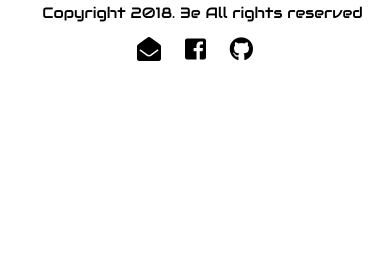
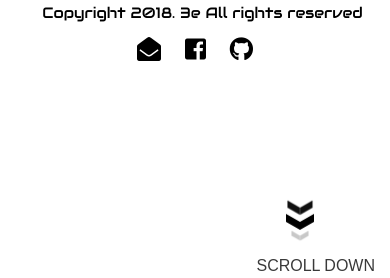
Before and after one commit to soulwawa/mysite, a Django app: page /devlog/ in a window 390 px wide. Shown: the part 566-844 px from the top of the page. Run offline with Django 3.2, Linux system fonts and the light colour scheme; data that the repository does not hold is empty; some libraries are stand-ins or nearby versions.

Commit message:
index.html add, scroll animate add

```diff
--- a/blog/views.py
+++ b/blog/views.py
@@ -6,7 +6,7 @@ from blog.models import Post, Tag
 
 
 def index(request):
-    return render(request, "base.html")
+    return render(request, "index.html")
 
 
 def about(request):
@@ -22,7 +22,7 @@ def devlog(request):
     tag_list = Tag.objects.all()
     # number_list = range(1, 1000)
     page = request.GET.get('page', 1)
-    paginator = Paginator(post_list, 5)
+    paginator = Paginator(post_list, 4)
 
     # Paginator
     try:
--- a/static/css/mysite.css
+++ b/static/css/mysite.css
@@ -229,7 +229,6 @@ section {
 /* Footer */
 
 footer {
-	-webkit-background-size: cover;
 	background-size: cover;
 }
 
@@ -305,6 +304,86 @@ hr {
 .error-actions {margin-top:15px;margin-bottom:15px;}
 .error-actions .btn { margin-right:10px; }
 
+.scroll-container {
+  position: fixed;
+	z-index: 1;
+	bottom: 0;
+}
+
+.chevron {
+  position: absolute;
+  width: 28px;
+  height: 8px;
+  opacity: 0;
+  transform: scale3d(0.5, 0.5, 0.5);
+  animation: move 3s ease-out infinite;
+}
+
+.chevron:first-child {
+  animation: move 3s ease-out 1s infinite;
+}
+
+.chevron:nth-child(2) {
+  animation: move 3s ease-out 2s infinite;
+}
+
+.chevron:before,
+.chevron:after {
+  content: ' ';
+  position: absolute;
+  top: 0;
+  height: 100%;
+  width: 51%;
+  background: black;
+}
+
+.chevron:before {
+  left: 0;
+  transform: skew(0deg, 30deg);
+}
+
+.chevron:after {
+  right: 0;
+  width: 50%;
+  transform: skew(0deg, -30deg);
+}
+
+@keyframes move {
+  25% {
+    opacity: 1;
+
+  }
+  33% {
+    opacity: 1;
+    transform: translateY(30px);
+  }
+  67% {
+    opacity: 1;
+    transform: translateY(40px);
+  }
+  100% {
+    opacity: 0;
+    transform: translateY(55px) scale3d(0.5, 0.5, 0.5);
+  }
+}
+
+.scroll-text {
+  display: block;
+  margin-top: 75px;
+  margin-left: -30px;
+  font-size: 16px;
+  color: black;
+  text-transform: uppercase;
+  white-space: nowrap;
+  opacity: .25;
+  animation: pulse 2s linear alternate infinite;
+}
+
+@keyframes pulse {
+  to {
+    opacity: 1;
+  }
+}
 
 @media(max-width:992px) {
 	h1 {
@@ -351,4 +430,7 @@ hr {
 	.log-left {
 		padding: 15px;
 	}
+	.scroll-container{
+		right: 0%;
+	}
 }
--- a/templates/base.html
+++ b/templates/base.html
@@ -28,38 +28,18 @@
   <div class="container">
     <div class="row text-center title">
       {% block home_button %}
-{#      <h4 class="light muted"></h4>#}
+        {#      <h4 class="light muted"></h4>#}
       {% endblock %}
     </div>
     {% block content %}
-      <div class="row services">
-        <div class="col-md-4">
-          <div class="service" onclick="location.href='{% url 'blog:about' %}';">
-            <div class="icon-holder">
-              <img src="{% static 'image/noun_Information_753148.png' %}" alt="about" class="icon">
-            </div>
-            <h4 class="heading" lang="en">About</h4>
-            <p class="description" lang="en">Introduce 3e..</p>
-          </div>
-        </div>
-        <div class="col-md-4">
-          <div class="service" onclick="location.href='{% url 'blog:project' %}';">
-            <div class="icon-holder">
-              <img src="{% static 'image/noun_Accounts Project_1875474.png' %}" alt="project" class="icon">
-            </div>
-            <h4 class="heading" lang="en">Project</h4>
-            <p class="description" lang="en">My Project...</p>
-          </div>
-        </div>
-        <div class="col-md-4">
-          <div class="service" onclick="location.href='{% url 'blog:devlog' %}';">
-            <div class="icon-holder">
-              <img src="{% static 'image/noun_note_1470872.png' %}" alt="log" class="icon">
-            </div>
-            <h4 class="heading" lang="en">Dev Notes</h4>
-            <p class="description" lang="en">It's Dev notes log..</p>
-          </div>
-        </div>
+
+    {% endblock %}
+    {% block scroll %}
+      <div class="scroll-container col-md-offset-4 col-md-4">
+        <div class="chevron"></div>
+        <div class="chevron"></div>
+        <div class="chevron"></div>
+        <span class="scroll-text">Scroll down</span>
       </div>
     {% endblock %}
   </div>
--- a/templates/devlog.html
+++ b/templates/devlog.html
@@ -10,7 +10,7 @@
       onAfterPageLoad: function ($items) {
         $('.loading').hide();
       }
-   });
+    });
 
   </script>
 {% endblock %}
@@ -69,10 +69,7 @@
       </ul>
     </div>
   </div>
-  <div class="infinite-loading" style="display: none;">
-    Loading...
-  </div>
   {% if post_pages.has_next %}
-    <a class="infinite-more-link" href="?page={{ post_pages.next_page_number }}">More</a>
+    <a class="infinite-more-link" href="?page={{ post_pages.next_page_number }}"></a>
   {% endif %}
 {% endblock %}
```
Also changed, not shown: blog/contents/python-string-공백제거.md (added, +30 -0 lines), static/js/mysite.js (deleted, +0 -101 lines), templates/index.html (added, +36 -0 lines), 1 other file.
